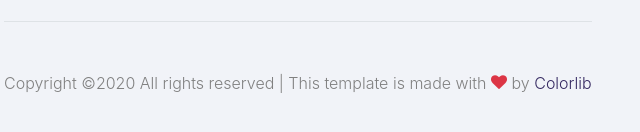
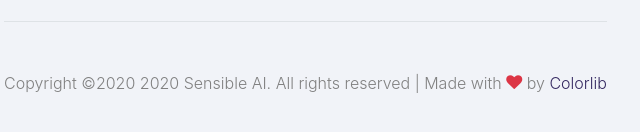
Before and after one commit to csong21/sensible-ai, a plain HTML site: page docs/index.html in a window 1280 px wide. Shown: the part 2585-2717 px from the top of the page, 66-706 px from the left. Drawn offline with nearby package versions, Linux system fonts and the light colour scheme; files whose address does not match are found by name; a web font is replaced by a local one.

Commit message:
Update index.html

```diff
--- a/docs/index.html
+++ b/docs/index.html
@@ -165,7 +165,7 @@
             <div class="border-top pt-5">
               <p>
             <!-- Link back to Colorlib can't be removed. Template is licensed under CC BY 3.0. -->
-            Copyright &copy;<script>document.write(new Date().getFullYear());</script> All rights reserved | This template is made with <i class="icon-heart text-danger" aria-hidden="true"></i> by <a href="https://colorlib.com" target="_blank" >Colorlib</a>
+            Copyright &copy;<script>document.write(new Date().getFullYear());</script> 2020 Sensible AI. All rights reserved | Made with <i class="icon-heart text-danger" aria-hidden="true"></i> by <a href="https://colorlib.com" target="_blank" >Colorlib</a>
             <!-- Link back to Colorlib can't be removed. Template is licensed under CC BY 3.0. -->
             </p>
 
```
